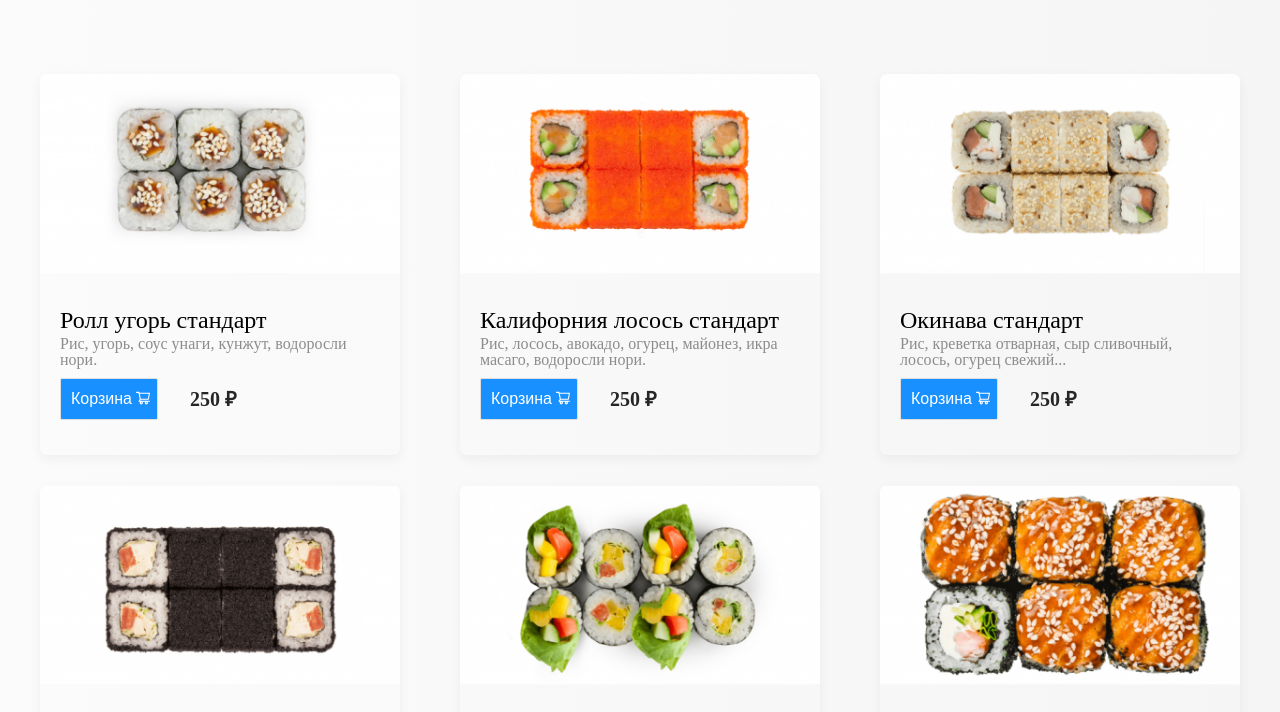
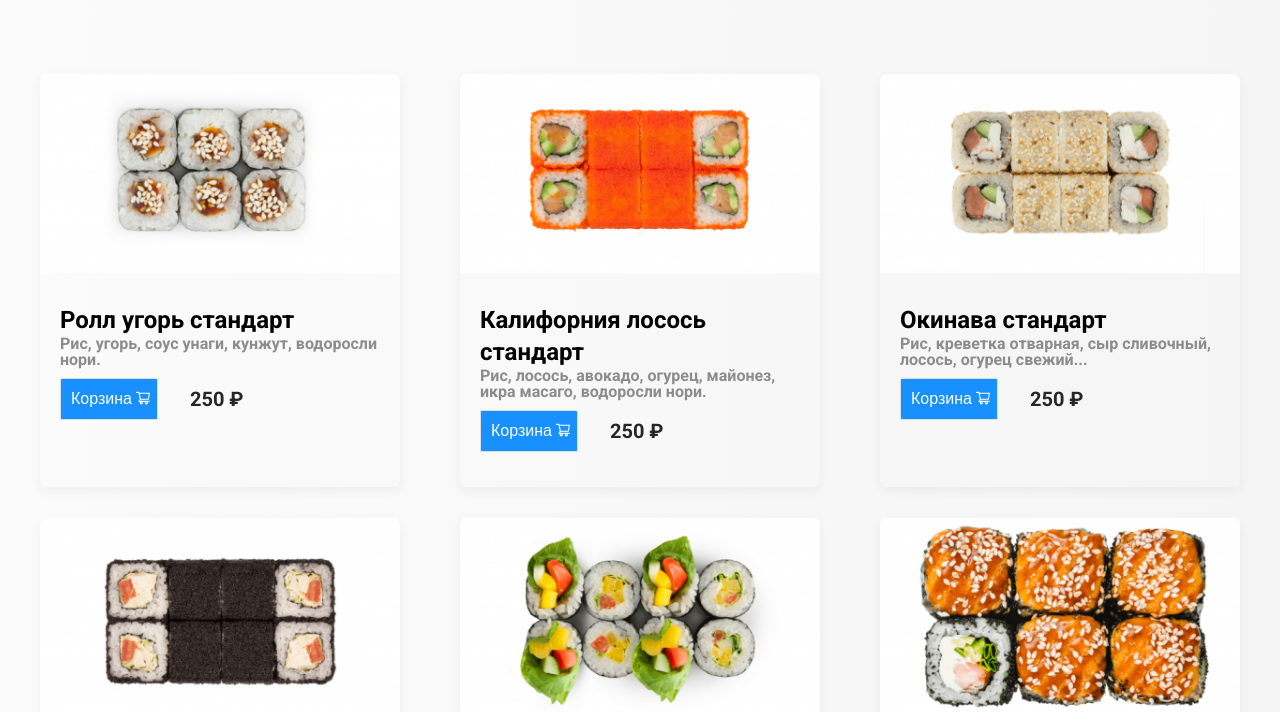
Before and after one commit to AlieksandrZorin/Delivery-food, a plain HTML site: page tanuki.html in a window 1280 px wide. Shown: the part 240-952 px from the top of the page. Drawn offline with Linux system fonts and the light colour scheme.

Commit message:
добавлен шрифт

```diff
--- a/sass/_settings.sass
+++ b/sass/_settings.sass
@@ -2,6 +2,7 @@
    box-sizing: border-box
 body
    background: linear-gradient(to right, #FBFBFB, #F5F5F5)
+   font-family: 'Roboto', sans-serif
 //   color: $text-color
 //   background-color: $secondary
 
--- a/tanuki.html
+++ b/tanuki.html
@@ -5,6 +5,12 @@
     <meta http-equiv="X-UA-Compatible" content="IE=edge" />
     <meta name="viewport" content="width=device-width, initial-scale=1.0" />
     <title>tanuki</title>
+    <link rel="preconnect" href="https://fonts.googleapis.com" />
+    <link rel="preconnect" href="https://fonts.gstatic.com" crossorigin />
+    <link
+      href="https://fonts.googleapis.com/css2?family=Roboto:ital,wght@0,700;1,400&display=swap"
+      rel="stylesheet"
+    />
     <link rel="stylesheet" href="css/reset.css" />
     <link rel="stylesheet" href="css/style.css" />
   </head>
```
Also changed, not shown: index.html (+6 -0 lines), css/style.css, 1 other file.
